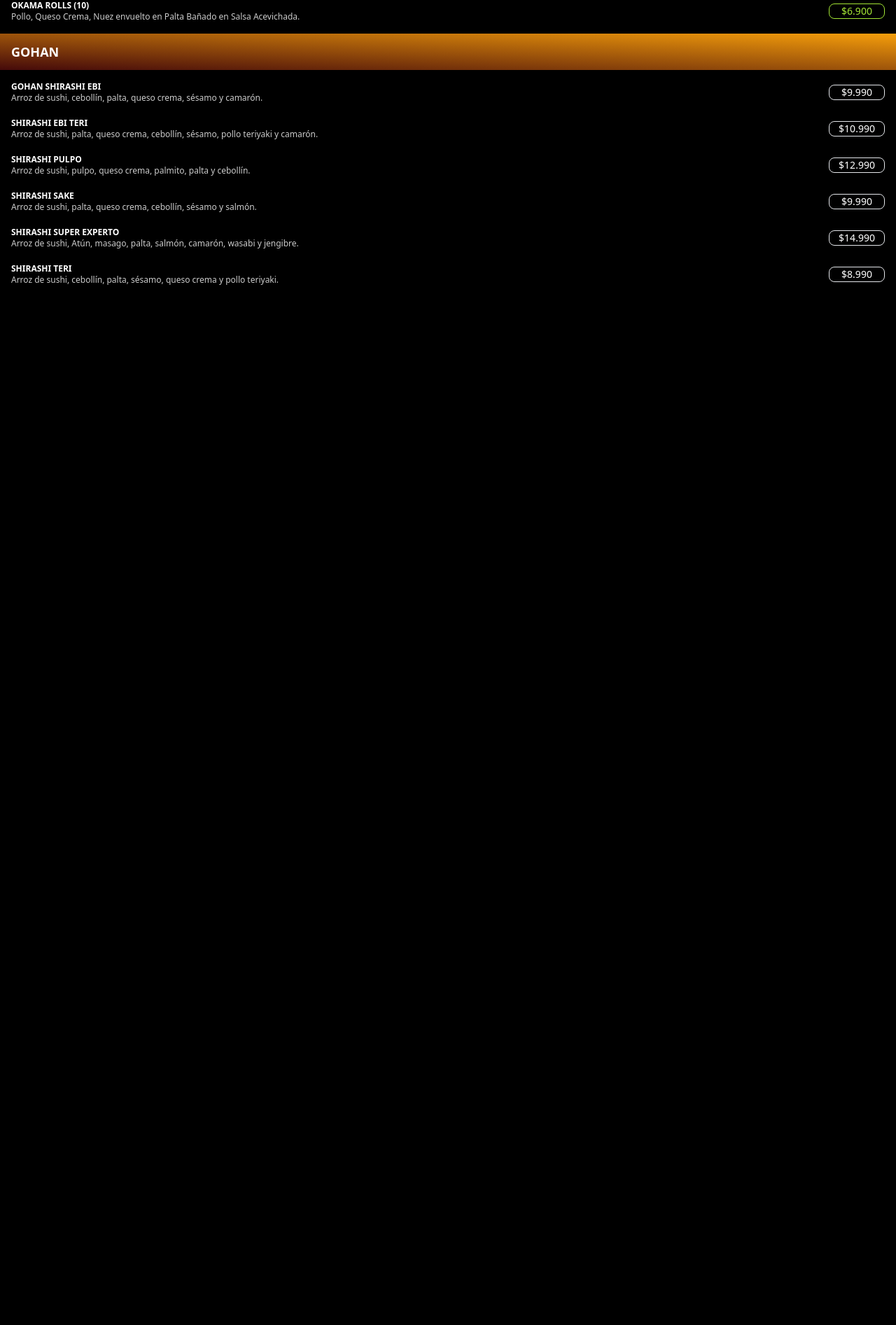
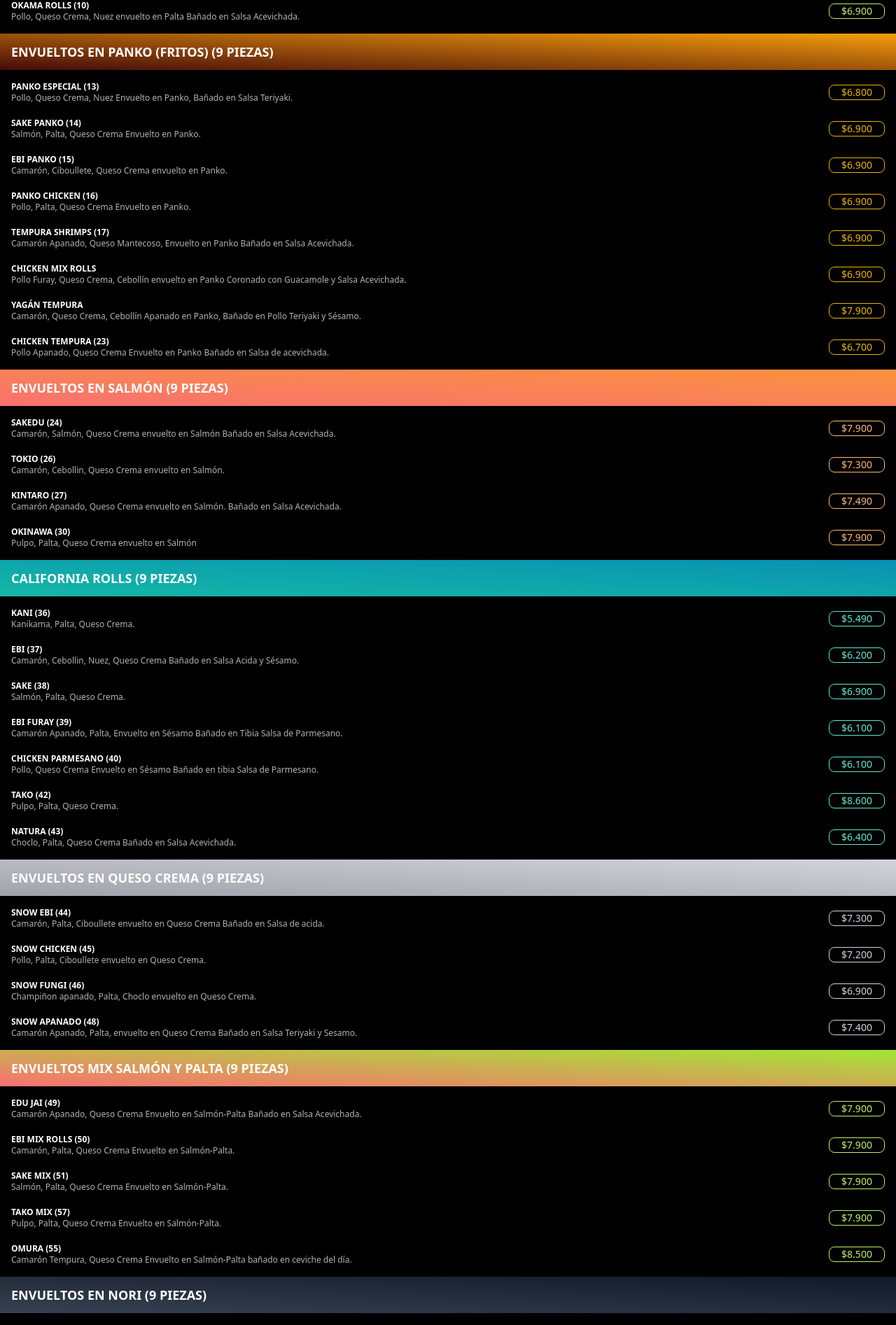
Before and after one commit to 4mser/yagan, a Next.js app: page /sushi in a window 1280 px wide. Shown: the part 760-2653 px from the top of the page at 70% size. Before the commit the page ends 1184 px from the top, so only its background shows below. Built offline with nearby package versions, Linux system fonts and the light colour scheme.

Commit message:
sushissssw

```diff
--- a/src/app/sushi/page.jsx
+++ b/src/app/sushi/page.jsx
@@ -196,9 +196,10 @@ const Page = () => {
           price: "7.900"
         }
       ],
-      gradientFrom: "red-700",
-      gradientTo: "red-950",
-      priceColor: "red-500"
+      gradientFrom: "from-red-700",
+      gradientTo: "to-red-950",
+      priceColor: "text-red-500",
+      borderColor: "border-red-500"
     },
     {
       title: "ENVUELTOS EN PALTA (9 PIEZAS)",
@@ -234,9 +235,238 @@ const Page = () => {
           price: "6.900"
         }
       ],
-      gradientFrom: "green-700",
-      gradientTo: "yellow-500",
-      priceColor: "lime-400"
+      gradientFrom: "from-green-700",
+      gradientTo: "to-yellow-500",
+      priceColor: "text-lime-300",
+      borderColor: "border-lime-300"
+    },
+    {
+      title: "ENVUELTOS EN PANKO (FRITOS) (9 PIEZAS)",
+      items: [
+        {
+          name: "PANKO ESPECIAL (13)",
+          description: "Pollo, Queso Crema, Nuez Envuelto en Panko, Bañado en Salsa Teriyaki.",
+          price: "6.800"
+        },
+        {
+          name: "SAKE PANKO (14)",
+          description: "Salmón, Palta, Queso Crema Envuelto en Panko.",
+          price: "6.900"
+        },
+        {
+          name: "EBI PANKO (15)",
+          description: "Camarón, Ciboullete, Queso Crema envuelto en Panko.",
+          price: "6.900"
+        },
+        {
+          name: "PANKO CHICKEN (16)",
+          description: "Pollo, Palta, Queso Crema Envuelto en Panko.",
+          price: "6.900"
+        },
+        {
+          name: "TEMPURA SHRIMPS (17)",
+          description: "Camarón Apanado, Queso Mantecoso, Envuelto en Panko Bañado en Salsa Acevichada.",
+          price: "6.900"
+        },
+        {
+          name: "CHICKEN MIX ROLLS",
+          description: "Pollo Furay, Queso Crema, Cebollín envuelto en Panko Coronado con Guacamole y Salsa Acevichada.",
+          price: "6.900"
+        },
+        {
+          name: "YAGÁN TEMPURA",
+          description: "Camarón, Queso Crema, Cebollín Apanado en Panko, Bañado en Pollo Teriyaki y Sésamo.",
+          price: "7.900"
+        },
+        {
+          name: "CHICKEN TEMPURA (23)",
+          description: "Pollo Apanado, Queso Crema Envuelto en Panko Bañado en Salsa de acevichada.",
+          price: "6.700"
+        },
+      ],
+      gradientFrom: "from-red-950",
+      gradientTo: "to-amber-500",
+      priceColor: "text-yellow-500",
+      borderColor: "border-yellow-500"
+    },
+    {
+      title: "ENVUELTOS EN SALMÓN (9 PIEZAS)",
+      items: [
+        {
+          name: "SAKEDU (24)",
+          description: "Camarón, Salmón, Queso Crema envuelto en Salmón Bañado en Salsa Acevichada.",
+          price: "7.900"
+        },
+        {
+          name: "TOKIO (26)",
+          description: "Camarón, Cebollin, Queso Crema envuelto en Salmón.",
+          price: "7.300"
+        },
+        {
+          name: "KINTARO (27)",
+          description: "Camarón Apanado, Queso Crema envuelto en Salmón. Bañado en Salsa Acevichada.",
+          price: "7.490"
+        },
+        {
+          name: "OKINAWA (30)",
+          description: "Pulpo, Palta, Queso Crema envuelto en Salmón",
+          price: "7.900"
+        }
+      ],
+      gradientFrom: "from-red-400",
+      gradientTo: "to-orange-400",
+      priceColor: "text-orange-300",
+      borderColor: "border-orange-300"
+    },
+    {
+      title: "CALIFORNIA ROLLS (9 PIEZAS)",
+      items: [
+        {
+          name: "KANI (36)",
+          description: "Kanikama, Palta, Queso Crema.",
+          price: "5.490"
+        },
+        {
+          name: "EBI (37)",
+          description: "Camarón, Cebollin, Nuez, Queso Crema Bañado en Salsa Acida y Sésamo.",
+          price: "6.200"
+        },
+        {
+          name: "SAKE (38)",
+          description: "Salmón, Palta, Queso Crema.",
+          price: "6.900"
+        },
+        {
+          name: "EBI FURAY (39)",
+          description: "Camarón Apanado, Palta, Envuelto en Sésamo Bañado en Tibia Salsa de Parmesano.",
+          price: "6.100"
+        },
+        {
+          name: "CHICKEN PARMESANO (40)",
+          description: "Pollo, Queso Crema Envuelto en Sésamo Bañado en tibia Salsa de Parmesano.",
+          price: "6.100"
+        },
+        {
+          name: "TAKO (42)",
+          description: "Pulpo, Palta, Queso Crema.",
+          price: "8.600"
+        },
+        {
+          name: "NATURA (43)",
+          description: "Choclo, Palta, Queso Crema Bañado en Salsa Acevichada.",
+          price: "6.400"
+        }
+      ],
+      gradientFrom: "from-teal-500",
+      gradientTo: "to-cyan-600",
+      priceColor: "text-teal-300",
+      borderColor: "border-teal-300"
+    },
+    {
+      title: "ENVUELTOS EN QUESO CREMA (9 PIEZAS)",
+      items: [
+        {
+          name: "SNOW EBI (44)",
+          description: "Camarón, Palta, Ciboullete envuelto en Queso Crema Bañado en Salsa de acida.",
+          price: "7.300"
+        },
+        {
+          name: "SNOW CHICKEN (45)",
+          description: "Pollo, Palta, Ciboullete envuelto en Queso Crema.",
+          price: "7.200"
+        },
+        {
+          name: "SNOW FUNGI (46)",
+          description: "Champiñon apanado, Palta, Choclo envuelto en Queso Crema.",
+          price: "6.900"
+        },
+        {
+          name: "SNOW APANADO (48)",
+          description: "Camarón Apanado, Palta, envuelto en Queso Crema Bañado en Salsa Teriyaki y Sesamo.",
+          price: "7.400"
+        },
+      ],
+      gradientFrom: "from-zinc-400",
+      gradientTo: "to-gray-300",
+      priceColor: "text-gray-300",
+      borderColor: "border-gray-300"
+    },
+    {
+      title: "ENVUELTOS MIX SALMÓN Y PALTA (9 PIEZAS)",
+      items: [
+        {
+          name: "EDU JAI (49)",
+          description: "Camarón Apanado, Queso Crema Envuelto en Salmón-Palta Bañado en Salsa Acevichada.",
+          price: "7.900"
+        },
+        {
+          name: "EBI MIX ROLLS (50)",
+          description: "Camarón, Palta, Queso Crema Envuelto en Salmón-Palta.",
+          price: "7.900"
+        },
+        {
+          name: "SAKE MIX (51)",
+          description: "Salmón, Palta, Queso Crema Envuelto en Salmón-Palta.",
+          price: "7.900"
+        },
+        {
+          name: "TAKO MIX (57)",
+          description: "Pulpo, Palta, Queso Crema Envuelto en Salmón-Palta.",
+          price: "7.900"
+        },
+        {
+          name: "OMURA (55)",
+          description: "Camarón Tempura, Queso Crema Envuelto en Salmón-Palta bañado en ceviche del día.",
+          price: "8.500"
+        },
+      ],
+      gradientFrom: "from-red-400",
+      gradientTo: "to-lime-400",
+      priceColor: "text-lime-300",
+      borderColor: "border-lime-300"
+    },
+    {
+      title: "ENVUELTOS EN NORI (9 PIEZAS)",
+      items: [
+        {
+          name: "SAE MAKI (57)",
+          description: "Salmón, Palta, Queso Crema.",
+          price: "5.000"
+        },
+        {
+          name: "TERI MAKI (58)",
+          description: "Pollo, Queso Crema Envuelto en Nori Tempura Bañado en Salsa Thai",
+          price: "5.100"
+        },
+        {
+          name: "HOSO MAKI (59)",
+          description: "Camarón, Cebollín, Queso Crema",
+          price: "5.000"
+        },
+        {
+          name: "SAKE MAKI (60)",
+          description: "Salmon , Cebollin , Queso crema.",
+          price: "5.490"
+        },
+      ],
+      gradientFrom: "from-gray-700",
+      gradientTo: "to-gray-900",
+      priceColor: "text-gray-400",
+      borderColor: "border-gray-400"
+    },
+    {
+      title: "ROLLS SIN ARROZ",
+      items: [
+        {
+          name: "SAKE AVOCADO",
+          description: "Salmón, Camaron Apanado, Queso Crema, Cebollín Envuelto en Mixto de Palta y Salmon y salsa acevichada.",
+          price: "9.490"
+        }
+      ],
+      gradientFrom: "from-emerald-400",
+      gradientTo: "to-lime-800",
+      priceColor: "text-emerald-500",
+      borderColor: "border-emerald-500"
     },
     {
       title: "GOHAN",
@@ -272,17 +502,20 @@ const Page = () => {
           price: "8.990"
         }
       ],
-      gradientFrom: "red-950",
-      gradientTo: "amber-500",
-      priceColor: "yellow-500"
+      gradientFrom: "from-zinc-800",
+      gradientTo: "to-zinc-200",
+      priceColor: "text-zinc-300",
+      borderColor: "border-zinc-300"
     },
+
+
   ];
 
   return (
     <div className='pt-14'>
       {menuSections.map((section, index) => (
         <div key={index}>
-          <h2 className={`text-lg font-semibold bg-gradient-to-tr from-${section.gradientFrom} to-${section.gradientTo} flex items-center px-4 py-3`}>
+          <h2 className={`text-lg font-semibold bg-gradient-to-tr ${section.gradientFrom} ${section.gradientTo} flex items-center px-4 py-3`}>
             {section.title}
           </h2>
           <ul className='text-xs flex flex-col mb-3'>
@@ -290,9 +523,9 @@ const Page = () => {
               <li key={itemIndex} className='flex justify-between items-center px-4 py-1 mt-3 gap-8'>
                 <div>
                   <h1 className='font-semibold'>{item.name}</h1>
-                  <p className='font-normal opacity-80'>{item.description}</p>
+                  <p className='font-normal opacity-70'>{item.description}</p>
                 </div>
-                <span className={`text-sm w-20 text-center font-medium border text-${section.priceColor} border-${section.priceColor} px-2 rounded-lg`}>
+                <span className={`text-sm w-20 text-center font-medium border ${section.priceColor} ${section.borderColor} text- px-2 rounded-lg`}>
                   ${item.price}
                 </span>
               </li>
```
